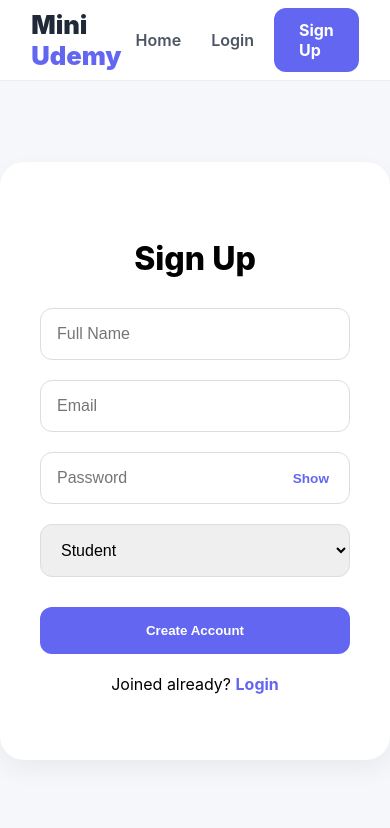
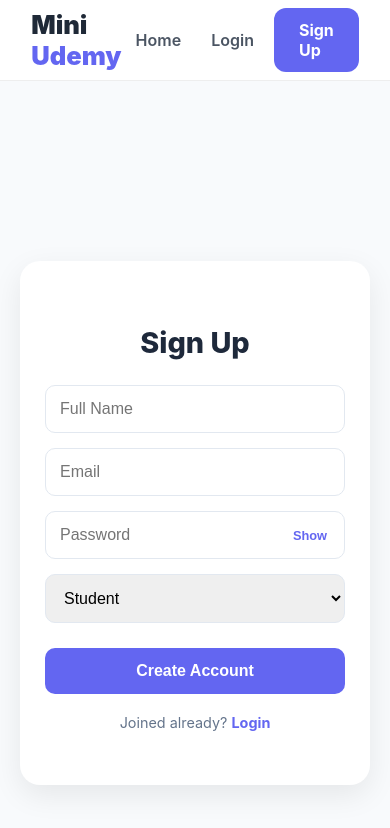
Before and after one commit to ganesh-more2006/mini-udemy-frontend, a React (Create React App) app: page /signup in a window 390 px wide. Shown: the top 828 px of the page. Built offline with nearby package versions, Linux system fonts and the light colour scheme.

Commit message:
Final fix: Edit button, Mobile view and Redirects

```diff
--- a/src/pages/EditCourse.js
+++ b/src/pages/EditCourse.js
@@ -7,117 +7,46 @@ const EditCourse = () => {
     const { id } = useParams();
     const navigate = useNavigate();
     const [course, setCourse] = useState({ title: '', description: '', price: '', category: '' });
-
-    // LIVE Backend URL use karna hai
     const API_URL = "https://mini-udemy-backend-production-65d8.up.railway.app";
 
     useEffect(() => {
         const fetchCourse = async () => {
             try {
-                // FIXED: Localhost ko replace kiya live URL se
+                // Fixed ID template literal
                 const res = await axios.get(`${API_URL}/api/courses/${id}`);
                 setCourse(res.data);
             } catch (err) {
-                console.error("Fetch Error:", err);
-                toast.error("Course load nahi ho pa raha!");
+                toast.error("Error loading course");
             }
         };
-        fetchCourse();
-    }, [id]);
+        if(id) fetchCourse();
+    }, [id, API_URL]);
 
     const handleUpdate = async (e) => {
         e.preventDefault();
         try {
             const token = localStorage.getItem('token');
-            // FIXED: Localhost ko replace kiya live URL se
             await axios.put(`${API_URL}/api/courses/${id}`, course, {
                 headers: { Authorization: `Bearer ${token}` }
             });
-            toast.success("Course Updated Successfully!");
+            toast.success("Updated!");
             navigate('/');
         } catch (err) {
-            console.error("Update Error:", err);
-            toast.error(err.response?.data?.message || "Update Failed!");
+            toast.error("Update failed");
         }
     };
 
     return (
-        <div style={styles.container}>
-            <h2 style={styles.title}>Edit Course</h2>
-            <form onSubmit={handleUpdate} style={styles.form}>
-                <label style={styles.label}>Course Title</label>
-                <input
-                    type="text"
-                    value={course.title}
-                    style={styles.input}
-                    onChange={(e) => setCourse({...course, title: e.target.value})}
-                    required
-                />
-
-                <label style={styles.label}>Description</label>
-                <textarea
-                    value={course.description}
-                    style={{...styles.input, height: '100px'}}
-                    onChange={(e) => setCourse({...course, description: e.target.value})}
-                    required
-                />
-
-                <label style={styles.label}>Price (₹)</label>
-                <input
-                    type="number"
-                    value={course.price}
-                    style={styles.input}
-                    onChange={(e) => setCourse({...course, price: e.target.value})}
-                    required
-                />
-
-                <label style={styles.label}>Category</label>
-                <input
-                    type="text"
-                    value={course.category}
-                    style={styles.input}
-                    onChange={(e) => setCourse({...course, category: e.target.value})}
-                    required
-                />
-
-                <button type="submit" style={styles.submitBtn}>Update Course Now</button>
+        <div style={{ maxWidth: '400px', margin: '40px auto', padding: '20px', background: '#fff', borderRadius: '10px', boxShadow: '0 0 10px rgba(0,0,0,0.1)' }}>
+            <h2>Edit Course</h2>
+            <form onSubmit={handleUpdate} style={{ display: 'flex', flexDirection: 'column', gap: '15px' }}>
+                <input type="text" value={course.title} placeholder="Title" onChange={(e) => setCourse({...course, title: e.target.value})} style={{padding: '10px'}} />
+                <textarea value={course.description} placeholder="Description" onChange={(e) => setCourse({...course, description: e.target.value})} style={{padding: '10px', height: '80px'}} />
+                <input type="number" value={course.price} placeholder="Price" onChange={(e) => setCourse({...course, price: e.target.value})} style={{padding: '10px'}} />
+                <button type="submit" style={{ padding: '12px', background: '#4f46e5', color: '#fff', border: 'none', borderRadius: '5px', cursor: 'pointer' }}>Save Changes</button>
             </form>
         </div>
     );
 };
 
-// Mobile Responsive Styles
-const styles = {
-    container: {
-        maxWidth: '500px',
-        margin: '40px auto',
-        padding: '20px',
-        background: '#fff',
-        borderRadius: '12px',
-        boxShadow: '0 4px 20px rgba(0,0,0,0.1)',
-        fontFamily: "'Segoe UI', sans-serif"
-    },
-    title: { textAlign: 'center', marginBottom: '20px', color: '#1e293b' },
-    form: { display: 'flex', flexDirection: 'column', gap: '15px' },
-    label: { fontSize: '0.9rem', fontWeight: '600', color: '#475569', marginBottom: '-10px' },
-    input: {
-        padding: '12px',
-        borderRadius: '8px',
-        border: '1px solid #cbd5e1',
-        fontSize: '1rem',
-        outline: 'none'
-    },
-    submitBtn: {
-        background: '#f39c12',
-        color: 'white',
-        padding: '14px',
-        border: 'none',
-        borderRadius: '8px',
-        cursor: 'pointer',
-        fontWeight: '700',
-        fontSize: '1rem',
-        marginTop: '10px'
-    }
-};
-
 export default EditCourse;
--- a/src/pages/Home.js
+++ b/src/pages/Home.js
@@ -1,19 +1,19 @@
 import React, { useEffect, useState } from 'react';
 import axios from 'axios';
+import { useNavigate } from 'react-router-dom';
 
 const Home = () => {
     const [courses, setCourses] = useState([]);
     const [loading, setLoading] = useState(true);
     const [user, setUser] = useState(null);
+    const navigate = useNavigate();
 
     const API_URL = "https://mini-udemy-backend-production-65d8.up.railway.app";
 
-    // Professional Thumbnails
     const courseImages = [
         "https://images.unsplash.com/photo-1498050108023-c5249f4df085?w=500&q=80",
         "https://images.unsplash.com/photo-1587620962725-abab7fe55159?w=500&q=80",
-        "https://images.unsplash.com/photo-1517694712202-14dd9538aa97?w=500&q=80",
-        "https://images.unsplash.com/photo-1555066931-4365d14bab8c?w=500&q=80"
+        "https://images.unsplash.com/photo-1517694712202-14dd9538aa97?w=500&q=80"
     ];
 
     useEffect(() => {
@@ -22,7 +22,6 @@ const Home = () => {
         fetchCourses();
     }, []);
 
-    // Instructor check logic
     const isInstructor = user && (user.role === 'instructor' || user.user?.role === 'instructor');
 
     const fetchCourses = async () => {
@@ -36,91 +35,46 @@ const Home = () => {
         }
     };
 
-    const handleEnroll = async (courseId) => {
-        if (!user) {
-            alert("Please Login to start your journey!");
-            window.location.href = "/login";
-            return;
-        }
-        try {
-            const token = localStorage.getItem('token');
-            await axios.post(`${API_URL}/api/enrollments/enroll`,
-                { courseId },
-                { headers: { Authorization: `Bearer ${token}` } }
-            );
-            alert("Success! Enrollment complete.");
-        } catch (err) {
-            alert(err.response?.data?.message || "Enrollment failed.");
-        }
-    };
-
+    // FIXED: Using navigate instead of window.location
     const handleEdit = (courseId) => {
-        window.location.href = `/edit-course/${courseId}`;
+        navigate(`/edit-course/${courseId}`);
     };
 
     const handleDelete = async (courseId) => {
-        if (window.confirm("Bhai, kya aap sach mein ye course delete karna chahte hain?")) {
+        if (window.confirm("Bhai, delete karna hai?")) {
             try {
                 const token = localStorage.getItem('token');
                 await axios.delete(`${API_URL}/api/courses/${courseId}`, {
                     headers: { Authorization: `Bearer ${token}` }
                 });
-                alert("Course successfully delete ho gaya!");
                 fetchCourses();
             } catch (err) {
-                console.error("Delete Error:", err);
-                alert(err.response?.data?.message || "Failed to delete course.");
+                alert("Delete failed");
             }
         }
     };
 
-    if (loading) return (
-        <div style={styles.loader}>
-            <p>Loading Professional Courses...</p>
-        </div>
-    );
+    if (loading) return <div style={styles.loader}>Loading...</div>;
 
     return (
         <div style={styles.container}>
             <div style={styles.heroSection}>
                 <h1 style={styles.mainTitle}>Master Your Future</h1>
-                <p style={styles.subTitle}>Learn from the best in the industry</p>
+                <p style={styles.subTitle}>Learn from the best</p>
             </div>
-
             <div style={styles.grid}>
                 {courses.map((c, index) => (
                     <div key={c._id} style={styles.card}>
-                        <img
-                            src={courseImages[index % courseImages.length]}
-                            alt="Professional Course"
-                            style={styles.courseImg}
-                        />
-
+                        <img src={courseImages[index % courseImages.length]} style={styles.courseImg} alt="course" />
                         <div style={styles.cardBody}>
                             <h3 style={styles.courseTitle}>{c.title}</h3>
-                            <p style={styles.description}>{c.description?.substring(0, 70)}...</p>
-
-                            <div style={styles.priceRow}>
-                                <span style={styles.priceTag}>₹{c.price}</span>
-                            </div>
-
-                            <hr style={styles.divider} />
-
+                            <p style={styles.description}>{c.description?.substring(0, 50)}...</p>
+                            <span style={styles.priceTag}>₹{c.price}</span>
                             <div style={styles.actionArea}>
-                                {(!user || user?.role === 'student') && (
-                                    <button onClick={() => handleEnroll(c._id)} style={styles.enrollBtn}>
-                                        Enroll Now
-                                    </button>
-                                )}
-
                                 {isInstructor && (
                                     <div style={styles.instructorGroup}>
-                                        <button onClick={() => handleEdit(c._id)} style={styles.editBtn}>
-                                            Edit Course
-                                        </button>
-                                        <button onClick={() => handleDelete(c._id)} style={styles.deleteBtn}>
-                                            Delete
-                                        </button>
+                                        <button onClick={() => handleEdit(c._id)} style={styles.editBtn}>Edit</button>
+                                        <button onClick={() => handleDelete(c._id)} style={styles.deleteBtn}>Delete</button>
                                     </div>
                                 )}
                             </div>
@@ -133,74 +87,21 @@ const Home = () => {
 };
 
 const styles = {
-    container: {
-        padding: '40px 5%',
-        background: '#f8fafc',
-        minHeight: '100vh',
-        fontFamily: "'Segoe UI', sans-serif"
-    },
-    heroSection: { textAlign: 'center', marginBottom: '40px' },
-    mainTitle: {
-        fontSize: 'calc(1.8rem + 1.5vw)',
-        fontWeight: '800',
-        color: '#0f172a',
-        lineHeight: '1.2'
-    },
-    subTitle: { fontSize: '1rem', color: '#64748b', marginTop: '10px' },
-    grid: {
-        display: 'grid',
-        gridTemplateColumns: 'repeat(auto-fill, minmax(280px, 1fr))',
-        gap: '20px'
-    },
-    card: {
-        background: '#fff',
-        borderRadius: '12px',
-        overflow: 'hidden',
-        boxShadow: '0 4px 15px rgba(0,0,0,0.05)',
-        border: '1px solid #f1f5f9'
-    },
+    container: { padding: '20px 5%', background: '#f8fafc', minHeight: '100vh' },
+    heroSection: { textAlign: 'center', marginBottom: '30px' },
+    mainTitle: { fontSize: 'calc(1.5rem + 1vw)', fontWeight: '800' },
+    subTitle: { color: '#64748b' },
+    grid: { display: 'grid', gridTemplateColumns: 'repeat(auto-fill, minmax(280px, 1fr))', gap: '20px' },
+    card: { background: '#fff', borderRadius: '12px', overflow: 'hidden', boxShadow: '0 4px 10px rgba(0,0,0,0.05)' },
     courseImg: { width: '100%', height: '160px', objectFit: 'cover' },
-    cardBody: { padding: '16px' },
-    courseTitle: { fontSize: '1.1rem', fontWeight: '700', color: '#1e293b', marginBottom: '8px' },
-    description: { color: '#64748b', fontSize: '0.85rem', marginBottom: '15px', height: '40px', overflow: 'hidden' },
-    priceRow: { marginBottom: '12px' },
-    priceTag: { fontSize: '1.3rem', fontWeight: '800', color: '#1e293b' },
-    divider: { border: '0', borderTop: '1px solid #f1f5f9', margin: '12px 0' },
-    actionArea: { display: 'flex', flexDirection: 'column', gap: '8px' },
-    enrollBtn: {
-        width: '100%',
-        background: '#4f46e5',
-        color: '#fff',
-        padding: '10px',
-        border: 'none',
-        borderRadius: '8px',
-        cursor: 'pointer',
-        fontWeight: '700'
-    },
-    instructorGroup: { display: 'flex', gap: '8px' },
-    editBtn: {
-        flex: 1,
-        background: '#f8fafc',
-        color: '#475569',
-        padding: '8px',
-        border: '1px solid #e2e8f0',
-        borderRadius: '6px',
-        cursor: 'pointer',
-        fontSize: '0.8rem',
-        fontWeight: '600'
-    },
-    deleteBtn: {
-        flex: 1,
-        background: '#fff1f2',
-        color: '#e11d48',
-        padding: '8px',
-        border: '1px solid #fecdd3',
-        borderRadius: '6px',
-        cursor: 'pointer',
-        fontSize: '0.8rem',
-        fontWeight: '600'
-    },
-    loader: { display: 'flex', justifyContent: 'center', alignItems: 'center', height: '80vh' }
+    cardBody: { padding: '15px' },
+    courseTitle: { fontSize: '1.1rem', fontWeight: '700' },
+    priceTag: { fontSize: '1.2rem', fontWeight: '800', display: 'block', margin: '10px 0' },
+    actionArea: { marginTop: '10px' },
+    instructorGroup: { display: 'flex', gap: '10px' },
+    editBtn: { flex: 1, padding: '8px', background: '#4f46e5', color: '#fff', border: 'none', borderRadius: '5px', cursor: 'pointer' },
+    deleteBtn: { flex: 1, padding: '8px', background: '#ef4444', color: '#fff', border: 'none', borderRadius: '5px', cursor: 'pointer' },
+    loader: { textAlign: 'center', marginTop: '50px' }
 };
 
 export default Home;
--- a/src/pages/Login.js
+++ b/src/pages/Login.js
@@ -8,7 +8,7 @@ const Login = () => {
     const [password, setPassword] = useState('');
     const [showPassword, setShowPassword] = useState(false);
 
-const API_URL = "https://mini-udemy-backend-production-65d8.up.railway.app";
+    const API_URL = "https://mini-udemy-backend-production-65d8.up.railway.app";
 
     const handleLogin = async (e) => {
         e.preventDefault();
@@ -45,16 +45,16 @@ const API_URL = "https://mini-udemy-backend-production-65d8.up.railway.app";
 };
 
 const styles = {
-    container: { height: '85vh', display: 'flex', justifyContent: 'center', alignItems: 'center', background: '#f5f7fa' },
-    card: { width: '100%', maxWidth: '420px', padding: '50px 40px', background: '#fff', borderRadius: '24px', boxShadow: '0 10px 25px rgba(0,0,0,0.05)', textAlign: 'center' },
-    title: { fontSize: '2rem', fontWeight: '800', marginBottom: '30px' },
-    form: { display: 'flex', flexDirection: 'column', gap: '20px' },
-    input: { padding: '16px', borderRadius: '12px', border: '1px solid #ddd', fontSize: '1rem', width: '100%', boxSizing: 'border-box' },
+    container: { minHeight: '100vh', display: 'flex', justifyContent: 'center', alignItems: 'center', background: '#f8fafc', padding: '20px' },
+    card: { width: '100%', maxWidth: '400px', padding: '40px 25px', background: '#fff', borderRadius: '20px', boxShadow: '0 10px 30px rgba(0,0,0,0.08)', textAlign: 'center' },
+    title: { fontSize: '1.8rem', fontWeight: '800', marginBottom: '25px', color: '#1e293b' },
+    form: { display: 'flex', flexDirection: 'column', gap: '15px' },
+    input: { padding: '14px', borderRadius: '10px', border: '1px solid #e2e8f0', fontSize: '1rem', width: '100%', boxSizing: 'border-box', outline: 'none' },
     passwordWrapper: { position: 'relative', width: '100%' },
-    showBtn: { position: 'absolute', right: '15px', top: '50%', transform: 'translateY(-50%)', border: 'none', background: 'none', color: '#6366f1', cursor: 'pointer', fontWeight: '600', fontSize: '0.85rem' },
+    showBtn: { position: 'absolute', right: '12px', top: '50%', transform: 'translateY(-50%)', border: 'none', background: 'none', color: '#6366f1', cursor: 'pointer', fontWeight: '600', fontSize: '0.8rem' },
     forgotLink: { color: '#6366f1', fontSize: '0.85rem', fontWeight: '600', textDecoration: 'none' },
-    button: { padding: '16px', borderRadius: '12px', border: 'none', background: '#6366f1', color: '#fff', fontWeight: '700', cursor: 'pointer' },
-    footerText: { marginTop: '20px' },
+    button: { padding: '14px', borderRadius: '10px', border: 'none', background: '#6366f1', color: '#fff', fontWeight: '700', cursor: 'pointer', fontSize: '1rem' },
+    footerText: { marginTop: '20px', fontSize: '0.9rem', color: '#64748b' },
     link: { color: '#6366f1', fontWeight: '700', textDecoration: 'none' }
 };
 
--- a/src/pages/Signup.js
+++ b/src/pages/Signup.js
@@ -7,7 +7,7 @@ const Signup = () => {
     const [formData, setFormData] = useState({ name: '', email: '', password: '', role: 'student' });
     const [showPassword, setShowPassword] = useState(false);
     const navigate = useNavigate();
-   const API_URL = "https://mini-udemy-backend-production-65d8.up.railway.app";
+    const API_URL = "https://mini-udemy-backend-production-65d8.up.railway.app";
 
     const handleSignup = async (e) => {
         e.preventDefault();
@@ -35,7 +35,7 @@ const Signup = () => {
                     <input
                         type="email"
                         placeholder="Email"
-                        autoComplete="email" // ✅ Email suggestions ke liye
+                        autoComplete="email"
                         onChange={(e) => setFormData({...formData, email: e.target.value})}
                         required style={styles.input}
                     />
@@ -71,15 +71,15 @@ const Signup = () => {
 };
 
 const styles = {
-    container: { height: '90vh', display: 'flex', justifyContent: 'center', alignItems: 'center', background: '#f5f7fa' },
-    card: { width: '100%', maxWidth: '420px', padding: '50px 40px', background: '#fff', borderRadius: '24px', boxShadow: '0 10px 25px rgba(0,0,0,0.05)', textAlign: 'center' },
-    title: { fontSize: '2rem', fontWeight: '800', marginBottom: '30px' },
-    form: { display: 'flex', flexDirection: 'column', gap: '20px' },
-    input: { padding: '16px', borderRadius: '12px', border: '1px solid #ddd', fontSize: '1rem', width: '100%', boxSizing: 'border-box' },
+    container: { minHeight: '100vh', display: 'flex', justifyContent: 'center', alignItems: 'center', background: '#f8fafc', padding: '20px' },
+    card: { width: '100%', maxWidth: '400px', padding: '40px 25px', background: '#fff', borderRadius: '20px', boxShadow: '0 10px 30px rgba(0,0,0,0.08)', textAlign: 'center' },
+    title: { fontSize: '1.8rem', fontWeight: '800', marginBottom: '25px', color: '#1e293b' },
+    form: { display: 'flex', flexDirection: 'column', gap: '15px' },
+    input: { padding: '14px', borderRadius: '10px', border: '1px solid #e2e8f0', fontSize: '1rem', width: '100%', boxSizing: 'border-box', outline: 'none' },
     passwordWrapper: { position: 'relative', width: '100%' },
-    showBtn: { position: 'absolute', right: '15px', top: '50%', transform: 'translateY(-50%)', border: 'none', background: 'none', color: '#6366f1', cursor: 'pointer', fontWeight: '600', fontSize: '0.85rem' },
-    button: { padding: '16px', borderRadius: '12px', border: 'none', background: '#6366f1', color: '#fff', fontWeight: '700', cursor: 'pointer', marginTop: '10px' },
-    footerText: { marginTop: '20px' },
+    showBtn: { position: 'absolute', right: '12px', top: '50%', transform: 'translateY(-50%)', border: 'none', background: 'none', color: '#6366f1', cursor: 'pointer', fontWeight: '600', fontSize: '0.8rem' },
+    button: { padding: '14px', borderRadius: '10px', border: 'none', background: '#6366f1', color: '#fff', fontWeight: '700', cursor: 'pointer', marginTop: '10px', fontSize: '1rem' },
+    footerText: { marginTop: '20px', fontSize: '0.9rem', color: '#64748b' },
     link: { color: '#6366f1', fontWeight: '700', textDecoration: 'none' }
 };
 
```
